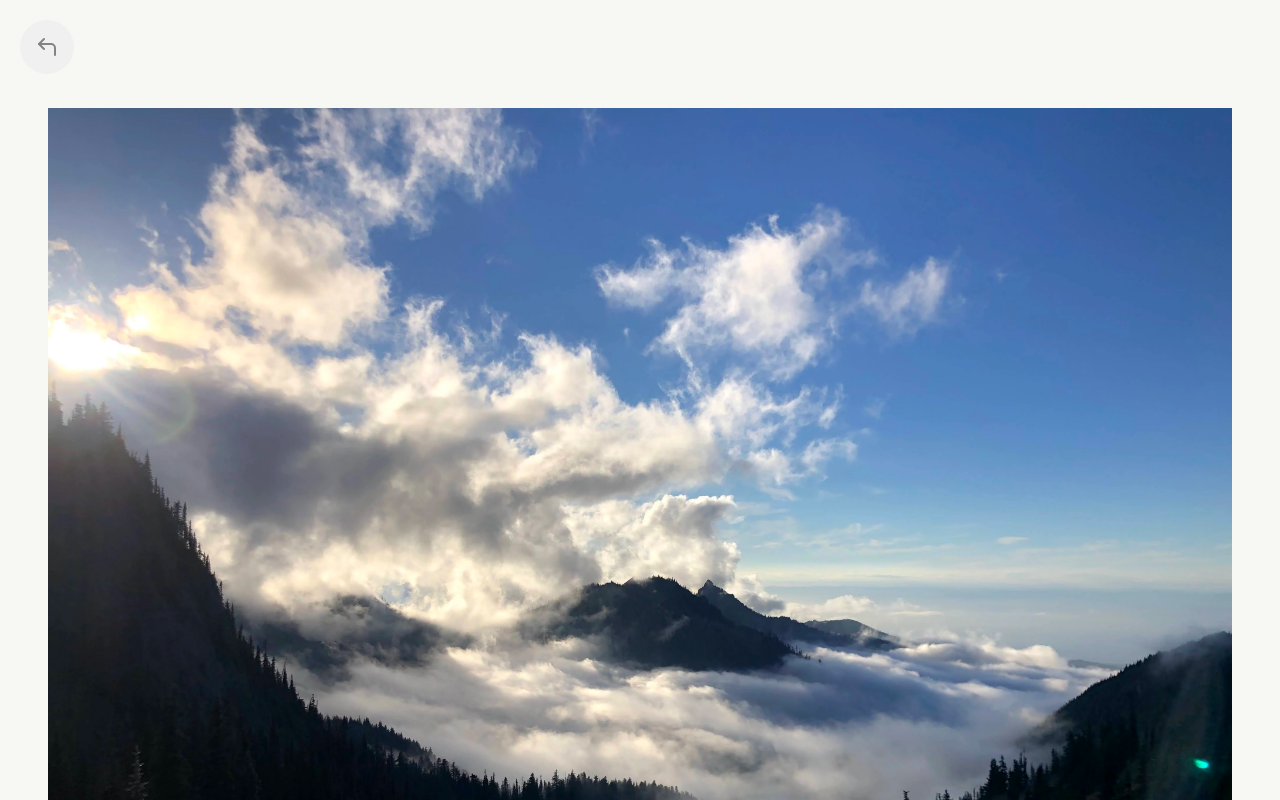
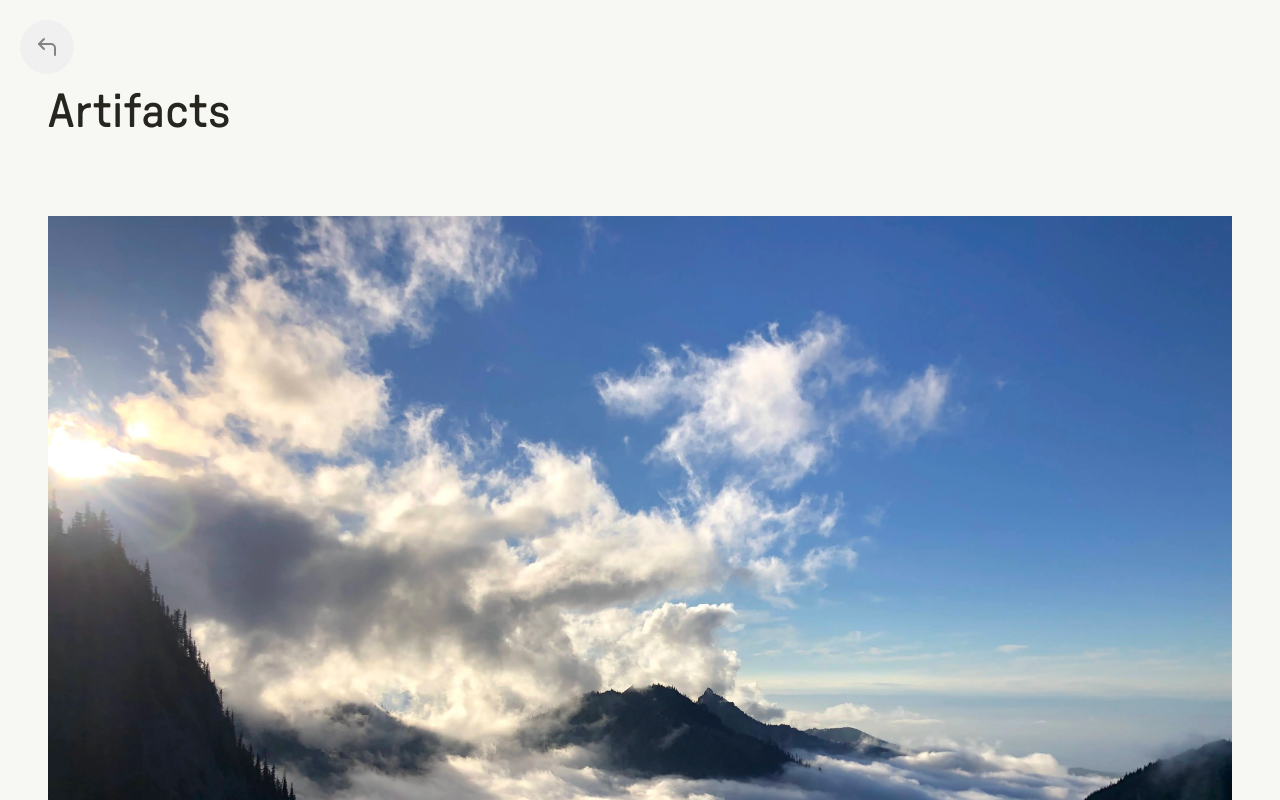
Before and after one commit to ohana23/corner-of-the-internet, a Next.js app: page /artifacts in a window 1280 px wide. Shown: the top 800 px of the page. Built offline with nearby package versions, Linux system fonts and the light colour scheme.

Commit message:
add artifacts title header

```diff
--- a/pages/artifacts.js
+++ b/pages/artifacts.js
@@ -2,6 +2,7 @@ import { useEffect, useState, useCallback } from "react";
 import Image from "next/image";
 import Masonry from "react-masonry-css";
 import artifactStyles from "../artifacts.module.css";
+import styles from "../styles.module.css";
 import { artifacts } from "../data/artifacts";
 
 function ArtifactsPage() {
@@ -159,6 +160,9 @@ function ArtifactsPage() {
 
       {/* Artifacts Section */}
       <div className={artifactStyles.artifactsSection}>
+
+      <h1 className={styles.name}>Artifacts</h1>
+
         {(() => {
           const sections = [];
           let currentGrid = [];
```
